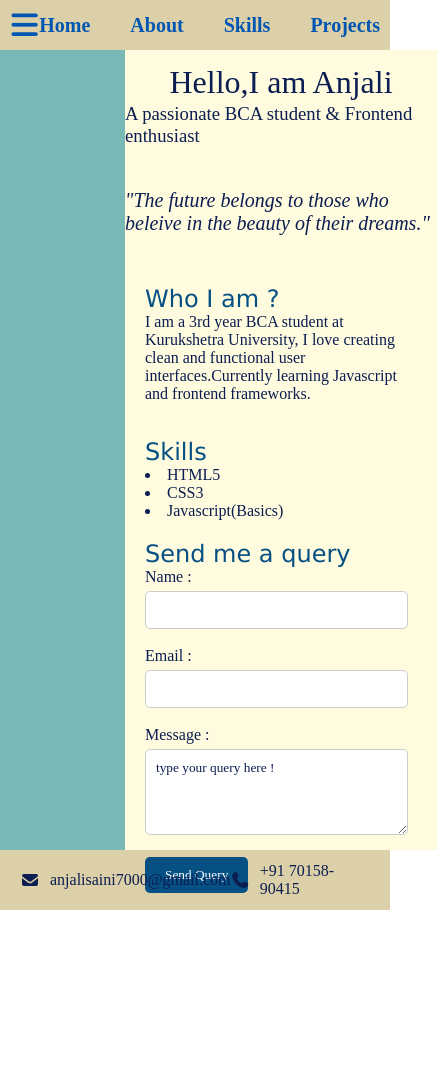
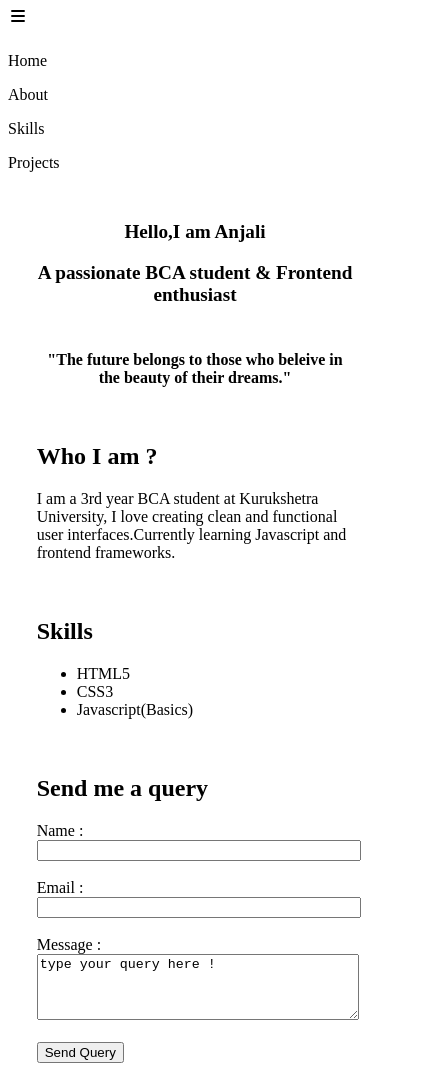
Before and after one commit to anjaligmssss/mywebsite, a plain HTML site: page index.html in a window 390 px wide. Shown: the top 1090 px of the page, 437 px wide, since content can reach past the window. Before the commit the page ends 910 px from the top, so only its background shows below. Drawn offline with Linux system fonts and the light colour scheme.

Commit message:
made the site responsive

```diff
--- a/style.css
+++ b/style.css
@@ -1,159 +1,54 @@
-*{
-    margin:0;
-    padding :0;
-    box-sizing: border-box;
-    /* background-color: #FFFBDE; */
-    font-family: 'Times New Roman', Times, serif;
-    font-weight: 300;
-    color: #0B1D51;
+
+
+@media (max-width: 768px) {
+
+  .nav {
+    flex-direction: column;
+    align-items: flex-start;
+    height: auto;
   }
 
-/* -------------- Nav bar --------------- */
-.nav{
-    height : 50px;
-    padding : 10px;
-    display:flex;
-    align-items: center;
-    justify-content: space-between;
-    background-color: #DCD0A8;
+  .nav-option {
+    flex-direction: column;
+    gap: 10px;
+    padding: 10px 0;
   }
 
-.nav-option{
-    display:flex;
-    gap : 40px;
-    cursor: pointer;
+  .discription {
+    width: 90%;
+    margin-left: auto;
+    margin-right: auto;
+    height: auto;
+    padding: 10px;
   }
 
-.nav i{
-    color: #0056b3;
-    font-size: 30px;
-    cursor: pointer;
+  .intro h1, .intro h3 {
+    text-align: center;
+    font-size: 1.2em;
   }
 
-.nav-option p{
-    color: #0056b3;
-    font-size: 20px;
-    font-weight: 600;
+  .quote {
+    font-size: 1em;
+    text-align: center;
+    padding: 10px;
   }
 
-/* -------------- Intro --------------- */
-
-main{
-  background-color: #78B9B5;
-  border-top : 0.5 px solid grey;
-}
-
-main div{
-    padding-top: 5px;
-}
-.discription{
-       height : 800px;;
-       width:80%;
-       margin-left: 125px;
-       background-color: #FFFBDE;
-
-}
-
-
-.intro{
-    display: flex;
-    align-items: center;
-    flex-direction : column;
-
-}
-
-.intro h1{
-    padding: 4px 0 2px 0;
-    font-weight: 500;
-    color : #065084;
-}
-
-.intro h3{
-    padding: 0 0 2px 0;
-    font-weight: 300;
-
-}
-
-/* -------------- Quote --------------- */
-
-.heading{
-    color: #065084;
-    font-family: 'Lucida Sans', 'Lucida Sans Regular';
-}
-
-.quote{
-     /* background-image: url('https://tse4.mm.bing.net/th/id/OIP.PwBTz9353AQJIAS-micmwgHaEv?pid=Api&P=0&h=180');
-     background-size: cover; */
-     color : #065084;
-     /* height : 50%;
-     width: 70%; */
-    font-style:italic;
-    font-size: 20px;
-    font-weight: 400;
-    display: flex;
-    align-items: center;
-    justify-content: center;
-    padding-top: 40px;
-}
-
-.about-me{
-  padding: 20px;
-  color: #065084;
-  margin-top: 30px;
-  margin-bottom: 10px;
-
-}
-
-.skill {
-  color: #065084;
-  padding-left: 20px;
-
-}
-
-ul{
-     list-style: disc inside;
-}
-
-form {
-    padding-left: 20px;
-  margin-top: 15px;
-  color: #065084;
+  .about-me, .skill, form {
+    padding: 10px;
   }
 
   input, textarea {
-  width: 90%;
-  padding: 10px;
-  margin-top: 5px;
-  border: 1px solid #ccc;
-  border-radius: 5px;
+    width: 100%;
   }
 
-button {
-  background-color: #065084;
-  color: white;
-  padding: 10px 20px;
-  border: none;
-  border-radius: 5px;
-  cursor: pointer;
-}
-
-button:hover {
-  background-color: #0056b3;
-}
-
-/* Footer styling */
   footer {
-  background-color: #DCD0A8;
-  color: #0056b3;
-  padding: 20px;
-  display: flex;
-  justify-content: space-around;
-  /* margin-top: 50px; */
-  height : 60px;
+    flex-direction: column;
+    height: auto;
+    align-items: flex-start;
+    padding: 10px;
   }
 
   footer div {
-  display: flex;
-  align-items: center;
-  gap: 10px;
+    margin-bottom: 10px;
   }
+}
```
Lines whose indentation alone changed are shown as unchanged.
